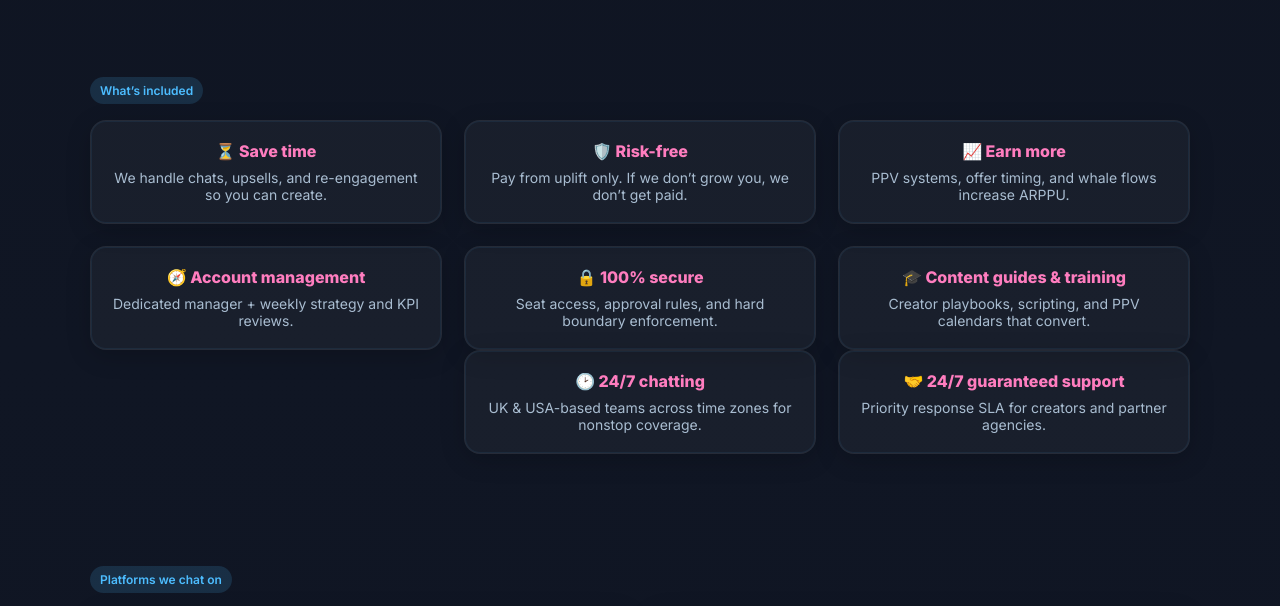
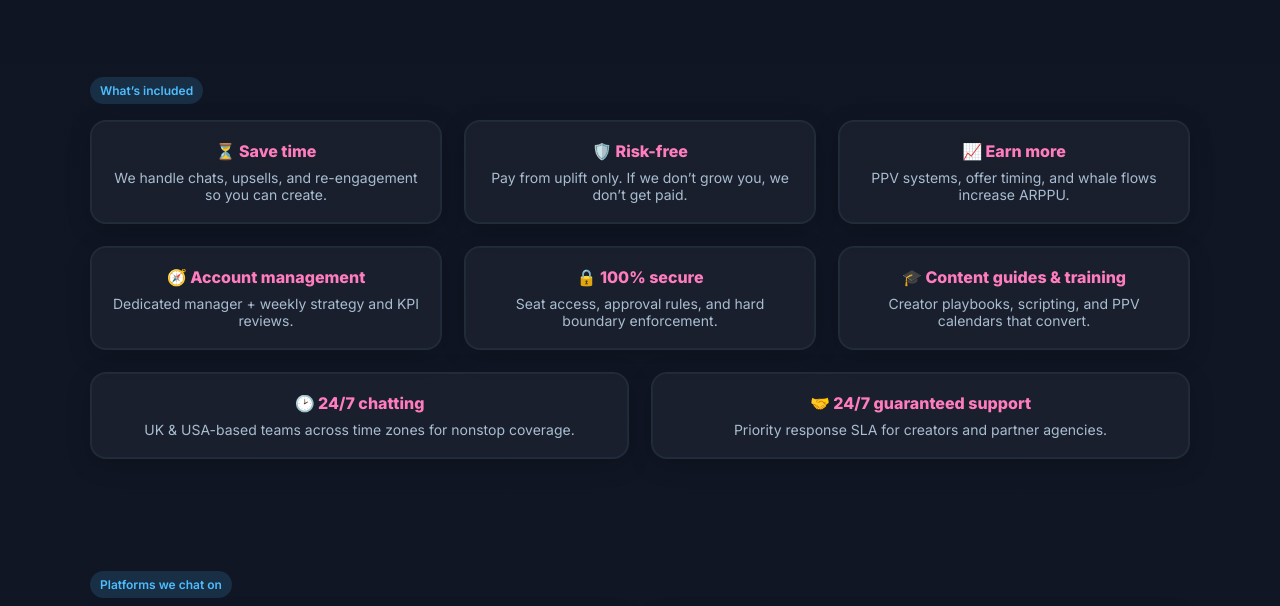
Before and after one commit to ChatterOFM/chatters-landing, a plain HTML site: page index.html in a window 1280 px wide. Shown: the part 2480-3086 px from the top of the page. Drawn offline with Linux system fonts and the light colour scheme.

Commit message:
Update index.html

```diff
--- a/index.html
+++ b/index.html
@@ -131,28 +131,21 @@ a{ color:inherit; text-decoration:none; }
 .kpi .big{ font-weight:800; font-size:28px; color:var(--accent); }
 .tag{ display:inline-block; padding:6px 10px; border-radius:999px; background:rgba(77,189,255,.15); color:var(--brand); font-weight:600; font-size:12px; }
 
-/* INCLUDED — v7 layout: 3 even columns + bottom two centered */
-#included .grid-3{
+/* INCLUDED — v7 exact: 6-column master grid
+   - First 6 cards span 2 columns (3 per row)
+   - Last 2 cards span 3 columns (50/50 row) */
+#included .included-grid{
   display:grid;
-  grid-template-columns: repeat(3, 1fr);
+  grid-template-columns: repeat(6, 1fr);
   gap:22px;
   align-items:stretch;
 }
-#included .grid-3 .card.copybox{ height:100%; }
-#included .last-row{
-  display:grid;
-  grid-template-columns: repeat(3, 1fr);
-  gap:22px;
-  align-items:stretch;
-}
-#included .last-row .card.copybox{ height:100%; }
-#included .last-row .card.copybox:nth-child(1){ grid-column:2; } /* center left */
-#included .last-row .card.copybox:nth-child(2){ grid-column:3; } /* center right */
+#included .span2{ grid-column: span 2; }
+#included .span3{ grid-column: span 3; }
+#included .copybox{ height:100%; }
 @media (max-width:900px){
-  #included .grid-3{ grid-template-columns:1fr; }
-  #included .last-row{ grid-template-columns:1fr; }
-  #included .last-row .card.copybox:nth-child(1),
-  #included .last-row .card.copybox:nth-child(2){ grid-column:auto; }
+  #included .included-grid{ grid-template-columns: 1fr; }
+  #included .span2, #included .span3{ grid-column: auto; }
 }
 
 /* Testimonials / Carousel — single card, FLEX + pixel shift */
@@ -344,20 +337,20 @@ input, textarea, button, .btn, .cta{ touch-action:manipulation; }
   </div>
 </section>
 
-<!-- Included -->
+<!-- Included (v7 exact layout via 6-col grid) -->
 <section class="section container" id="included">
   <span class="tag">What’s included</span>
-  <div class="grid-3" style="margin-top:16px">
-    <div class="card copybox"><h4>⏳ Save time</h4><p>We handle chats, upsells, and re-engagement so you can create.</p></div>
-    <div class="card copybox"><h4>🛡️ Risk-free</h4><p>Pay from uplift only. If we don’t grow you, we don’t get paid.</p></div>
-    <div class="card copybox"><h4>📈 Earn more</h4><p>PPV systems, offer timing, and whale flows increase ARPPU.</p></div>
-    <div class="card copybox"><h4>🧭 Account management</h4><p>Dedicated manager + weekly strategy and KPI reviews.</p></div>
-    <div class="card copybox"><h4>🔒 100% secure</h4><p>Seat access, approval rules, and hard boundary enforcement.</p></div>
-    <div class="card copybox"><h4>🎓 Content guides & training</h4><p>Creator playbooks, scripting, and PPV calendars that convert.</p></div>
-  </div>
-  <div class="last-row">
-    <div class="card copybox"><h4>🕑 24/7 chatting</h4><p>UK & USA-based teams across time zones for nonstop coverage.</p></div>
-    <div class="card copybox"><h4>🤝 24/7 guaranteed support</h4><p>Priority response SLA for creators and partner agencies.</p></div>
+  <div class="included-grid" style="margin-top:16px">
+    <!-- First 6: span 2 (3 per row) -->
+    <div class="card copybox span2"><h4>⏳ Save time</h4><p>We handle chats, upsells, and re-engagement so you can create.</p></div>
+    <div class="card copybox span2"><h4>🛡️ Risk-free</h4><p>Pay from uplift only. If we don’t grow you, we don’t get paid.</p></div>
+    <div class="card copybox span2"><h4>📈 Earn more</h4><p>PPV systems, offer timing, and whale flows increase ARPPU.</p></div>
+    <div class="card copybox span2"><h4>🧭 Account management</h4><p>Dedicated manager + weekly strategy and KPI reviews.</p></div>
+    <div class="card copybox span2"><h4>🔒 100% secure</h4><p>Seat access, approval rules, and hard boundary enforcement.</p></div>
+    <div class="card copybox span2"><h4>🎓 Content guides & training</h4><p>Creator playbooks, scripting, and PPV calendars that convert.</p></div>
+    <!-- Bottom 2: span 3 (50/50 full row) -->
+    <div class="card copybox span3"><h4>🕑 24/7 chatting</h4><p>UK & USA-based teams across time zones for nonstop coverage.</p></div>
+    <div class="card copybox span3"><h4>🤝 24/7 guaranteed support</h4><p>Priority response SLA for creators and partner agencies.</p></div>
   </div>
 </section>
 
@@ -396,7 +389,7 @@ input, textarea, button, .btn, .cta{ touch-action:manipulation; }
     <button class="carBtn prev" aria-label="Previous">‹</button>
 
     <div class="carTrack" id="tTrack">
-      <!-- (12 testimonial cards) -->
+      <!-- 12 testimonial cards (unchanged) -->
       <article class="testi copybox"><div class="row"><img class="avatar" src="assets/avatar-nicole.jpg" alt="Nicole Valentine" onerror="this.style.display='none'"><div><div class="name">Nicole Valentine <span class="role">Model • Top Creator</span></div><div class="stars">★★★★★</div></div></div><p>“They rewrote my persona and fixed my PPV angles in a weekend. Fans actually reply—and buy—without me living in the DMs.”</p><div class="pill">+64% monthly net</div></article>
       <article class="testi copybox"><div class="row"><img class="avatar" src="assets/avatar-icon.png" alt="ICON Agency" onerror="this.style.display='none'"><div><div class="name">ICON Agency <span class="role">Agency Partner</span></div><div class="stars">★★★★★</div></div></div><p>“Plugged them into a new creator launch. Tone was perfect from day one—VIPs got concierge-level care without discounts.”</p><div class="pill">3.2× launch month</div></article>
       <article class="testi copybox"><div class="row"><img class="avatar" src="assets/avatar-aura.jpg" alt="Aura" onerror="this.style.display='none'"><div><div class="name">Aura <span class="role">Creator</span></div><div class="stars">★★★★★</div></div></div><p>“My boundaries are respected and sales still climbed. Whale tags + follow-ups feel natural, not pushy.”</p><div class="pill">-24% churn in 30 days</div></article>
@@ -585,7 +578,8 @@ Array.from(document.querySelectorAll('.copybox')).forEach(el=>{
   window.addEventListener('resize', measure);
   window.addEventListener('load', measure);
   document.fonts && document.fonts.ready && document.fonts.ready.then(measure);
-  setTimeout(measure, 50);
+  setTimeout(m
+easure, 50);
   setTimeout(measure, 500);
 
   // Init
```
